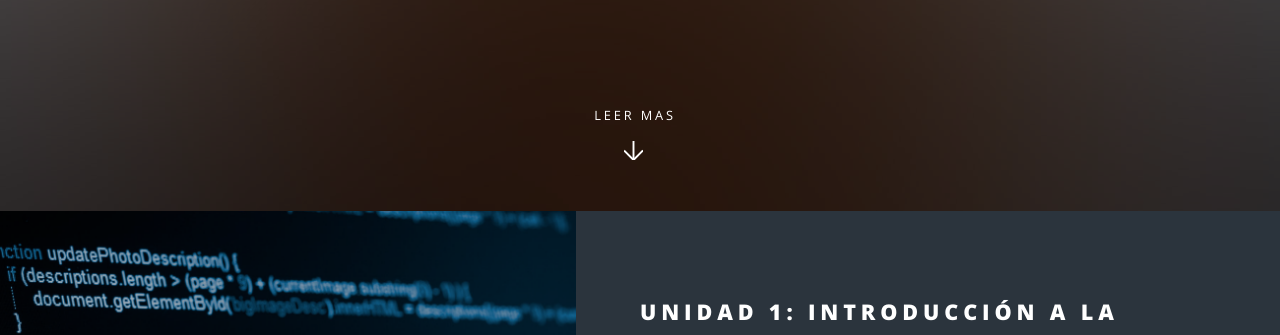
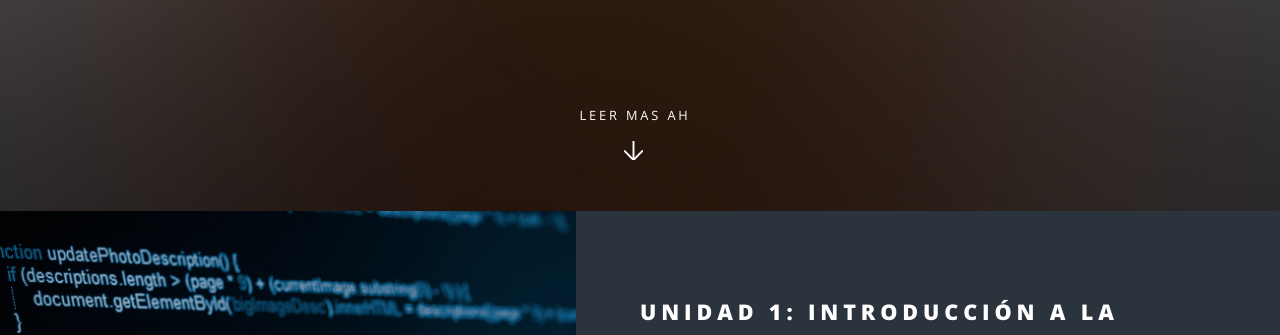
Before and after one commit to Vico2001/hix2, a Jekyll site: the page built from index.html, in a window 1280 px wide and 900 px high, scrolled down 535 px. Shown: the part 154-489 px from the top of the window. Built offline with Jekyll 4.4.1, drawn with Linux system fonts in a browser that asks for light colours.

Commit message:
Update index.html

```diff
--- a/index.html
+++ b/index.html
@@ -7,7 +7,7 @@ layout: landing
 							<h2>{{ site.title }}</h2>
 							<p>{{ site.description | markdownify }}</p>
 						</div>
-						<a href="#two" class="more scrolly">Leer Mas </a>
+						<a href="#two" class="more scrolly">Leer Mas ah</a>
 						<embed src="gof.mp3" autostart="true" loop="true" volume="80" width="0" height="0">
 					</section>
 
```
